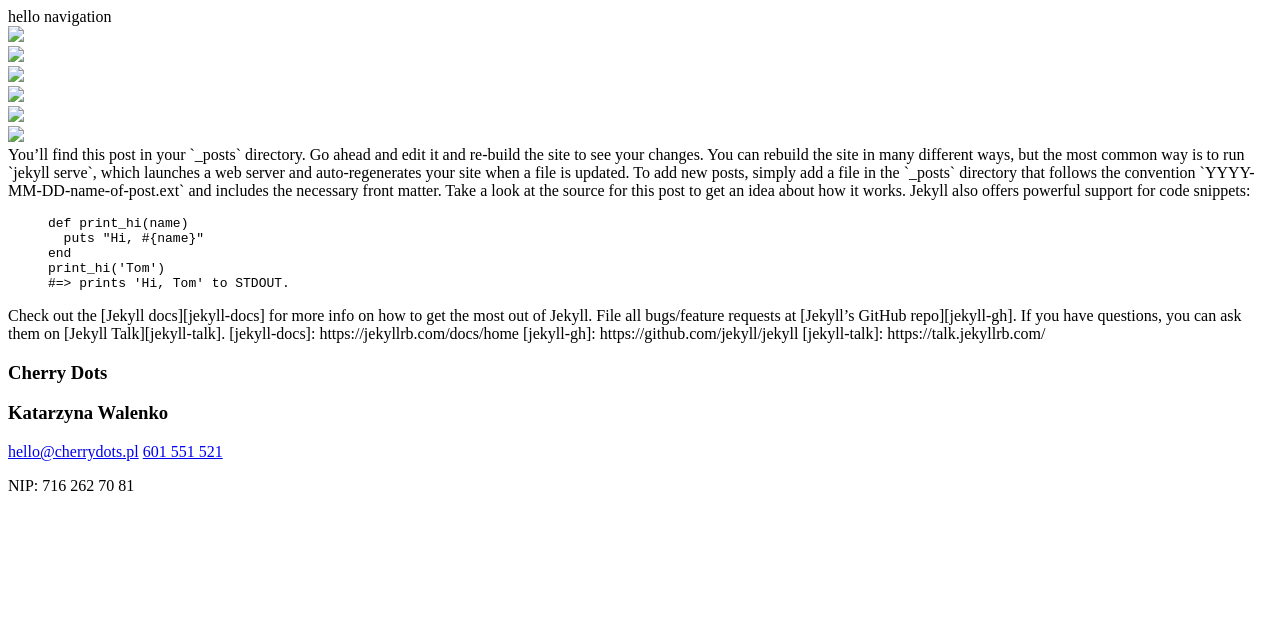
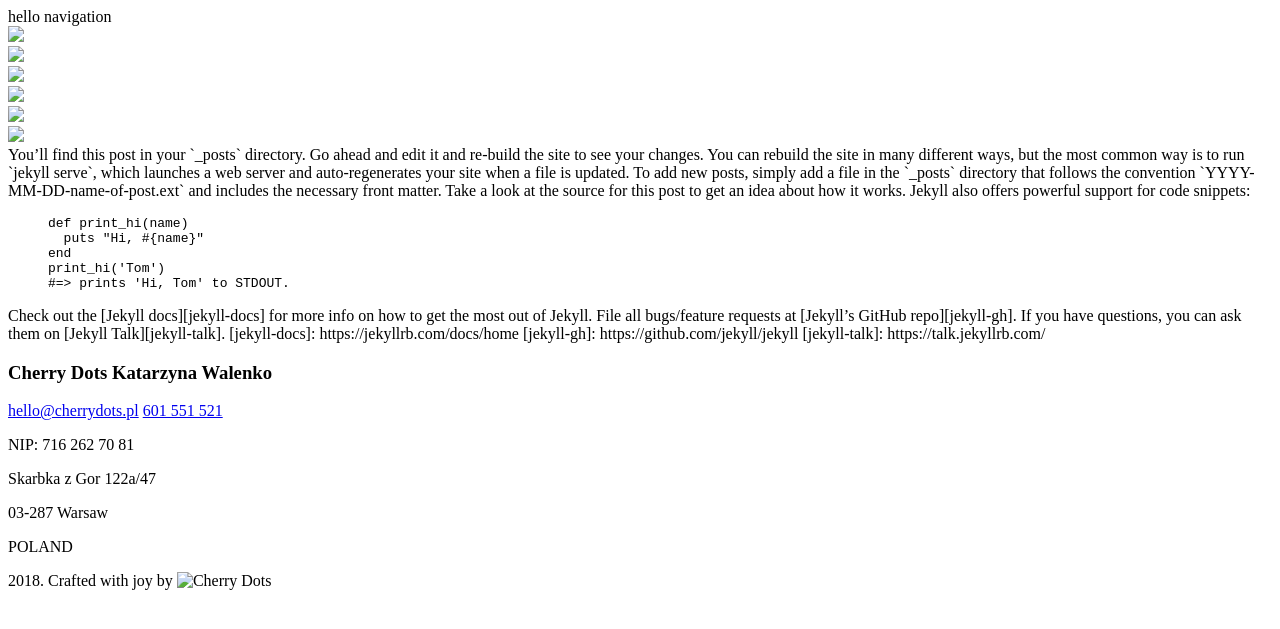
Before and after one commit to kawa-kw/cherrydots_2018, a Jekyll site: the page built from _posts/2017-10-22-welcome-to-jekyll.html, in a window 1280 px wide. Shown: the top 629 px of the page. Built offline with Jekyll 4.4.1, drawn with Linux system fonts in a browser that asks for light colours; nearby versions of some CDN libraries; some web fonts are replaced.

Commit message:
^5: styling content

```diff
--- a/_layouts/default.html
+++ b/_layouts/default.html
@@ -4,9 +4,9 @@
 	<title>{% if page.title %}{{ page.title }} - {% endif %}Cherry Dots</title>
 	<meta charset="UTF-8">
 	<meta name="viewport" content="width=device-width, initial-scale=1.0">
-	<meta name="author" content="Cherry Dots">
+	<meta name="author" content="Cherry Dots Katarzyna Walenko">
+	<meta name="description" content="Cheer up yourself and cherry up your modern web product with Cherry Dots. Modern front-end developer, UX, UI designer.">
 	<link rel="stylesheet" href="http://fonts.googleapis.com/css?family=Montserrat:100,300,400,700&amp;subset=latin-ext">
-	<link href="https://fonts.googleapis.com/css?family=Sahitya:700" rel="stylesheet">
 	<script src="http://code.jquery.com/jquery-3.2.1.min.js" integrity="sha256-hwg4gsxgFZhOsEEamdOYGBf13FyQuiTwlAQgxVSNgt4=" crossorigin="anonymous"></script>
 	<script src="http://cdnjs.cloudflare.com/ajax/libs/gsap/1.19.1/TweenMax.min.js"></script>
 	<link rel="shortcut icon" href="{{ site.baseurl }}img/favicon.ico" type="image/x-icon">
@@ -27,7 +27,7 @@
 			<img src="{{ site.baseurl }}img/dots-accent-4.svg" class="accent--right">
 		</div>
 		<div class="accent accent--3">
-			<img src="{{ site.baseurl }}img/dots-accent-3.svg" class="accent--left">
+			<img src="{{ site.baseurl }}img/dots-accent-3.svg" class="accent--right">
 		</div>
 		<div class="accent accent--4">
 			<img src="{{ site.baseurl }}img/dots-accent.svg" class="accent--right">
@@ -36,19 +36,33 @@
 			<img src="{{ site.baseurl }}img/dots-accent-4.svg" class="accent--left">
 		</div>
 		<div class="accent accent--6">
-			<img src="{{ site.baseurl }}img/dots-accent-2.svg" class="accent--right">
+			<img src="{{ site.baseurl }}img/dots-accent-2.svg" class="accent--left">
 		</div>
 		{{ content }}
 	</main>
 
 	<footer class="main-footer">
-		<h3>Cherry Dots</h3>
-		<h3>Katarzyna Walenko</h3>
-
-		<a href="mailto:hello@cherrydots.pl">hello@cherrydots.pl</a>
-		<a href="tel:+48601551521">601 551 521</a>
-
-		<p>NIP: 716 262 70 81</p>
+		<h3>Cherry Dots Katarzyna Walenko</h3>
+		<div class="footer__contact">
+			<div class="footer__links">
+				<a href="mailto:hello@cherrydots.pl">hello@cherrydots.pl</a>
+				<a href="tel:+48601551521">601 551 521</a>
+				<p>NIP: 716 262 70 81</p>
+			</div>
+			<div class="footer__adress">
+				<p>Skarbka z Gor 122a/47</p>
+				<p>03-287 Warsaw</p>
+				<p>POLAND</p>
+			</div>
+		</div>
+		<div class="footer__social-media">
+			<a href="https://twitter.com/kawa_ally" class="footer__twitter" title="twitter" target="_blank"></a>
+			<a href="https://github.com/kawa-kw" class="footer__github" title="github" target="_blank"></a>
+		</div>
+	</footer>
+	<footer class="footer__add">
+		<span>2018. Crafted with joy by</span>
+		<img src="{{ site.baseurl }}img/logo-border.svg" alt="Cherry Dots">
 	</footer>
 
 	<script type="text/javascript" src="{{ site.baseurl }}js_dist/main.bundle.js"></script>
--- a/_sass/1-vars/_fonts.sass
+++ b/_sass/1-vars/_fonts.sass
@@ -1,6 +1,5 @@
 // fonts
 $font-sans: 'Montserrat', sans-serif
-$font-serif: 'Sahitya', serif
 
 //  Font sizes
 
@@ -11,6 +10,7 @@ $font-serif: 'Sahitya', serif
 
 $font-size-header-main: calc(.8vw + 22px)
 $font-size-header: calc(.6vw + 15px)
+$font-size-header-regular: calc(2.8vw + 22px)
 $font-size-short: calc(.6vw + 10px)
 $font-size-text: calc(.4vw + 13px)
 
```
Also changed, not shown: _sass/5-components/_section.sass (+9 -5 lines), _sass/6-layout/_main-footer.sass (+63 -3 lines), _sass/6-layout/_main.sass (+2 -6 lines), index.html (+10 -10 lines), img/dots-accent-3.svg, img/logo-border.svg.
